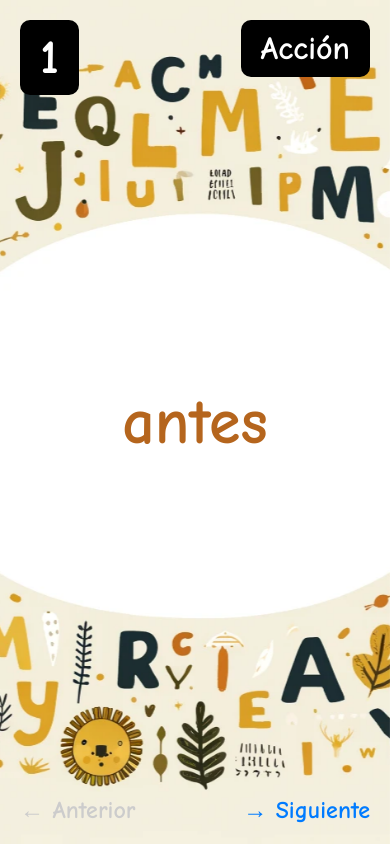
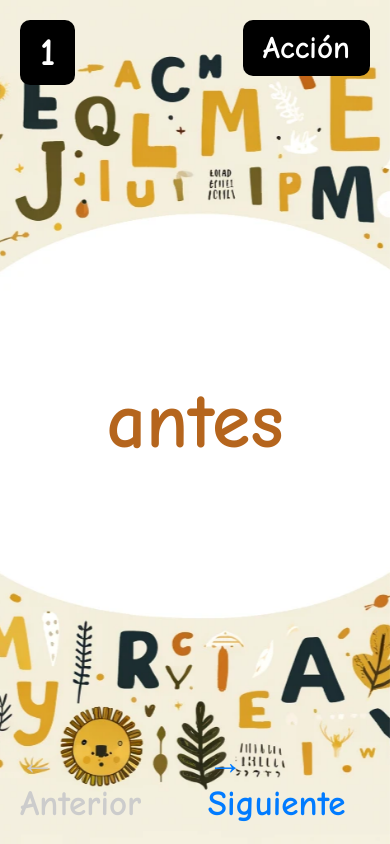
Before and after one commit to rodmontblack/JuegoDeletrea, a plain HTML site: page index.html in a window 390 px wide. Drawn offline with Linux system fonts and the light colour scheme.

Commit message:
Update index.html

```diff
--- a/index.html
+++ b/index.html
@@ -35,13 +35,13 @@
             border-radius: 10px;
         }
         .number {
-            font-size: 7rem;
+            font-size: 6vw; /* responsive size */
             position: absolute;
             top: 20px;
             left: 20px;
         }
         .category {
-            font-size: 4rem;
+            font-size: 4vw; /* responsive size */
             position: absolute;
             top: 20px;
             right: 20px;
@@ -52,7 +52,7 @@
             padding: 0 20px;
         }
         .word {
-            font-size: 8rem;
+            font-size: 12vw; /* responsive size */
             color: #b5651d;
             margin: 40px 0;
         }
@@ -69,7 +69,7 @@
         .navigation a {
             text-decoration: none;
             color: #007bff;
-            font-size: 3rem;
+            font-size: 5vw; /* responsive size */
             margin: 0 20px;
         }
         .navigation a.disabled {
@@ -79,31 +79,31 @@
 
         @media (max-width: 768px) {
             .number {
-                font-size: 5rem;
+                font-size: 8vw; /* responsive size */
             }
             .category {
-                font-size: 3rem;
+                font-size: 6vw; /* responsive size */
             }
             .word {
-                font-size: 5rem;
+                font-size: 15vw; /* responsive size */
             }
             .navigation a {
-                font-size: 2rem;
+                font-size: 7vw; /* responsive size */
             }
         }
 
         @media (max-width: 480px) {
             .number {
-                font-size: 3rem;
+                font-size: 10vw; /* responsive size */
             }
             .category {
-                font-size: 2rem;
+                font-size: 8vw; /* responsive size */
             }
             .word {
-                font-size: 4rem;
+                font-size: 20vw; /* responsive size */
             }
             .navigation a {
-                font-size: 1.5rem;
+                font-size: 9vw; /* responsive size */
             }
         }
     </style>
```
